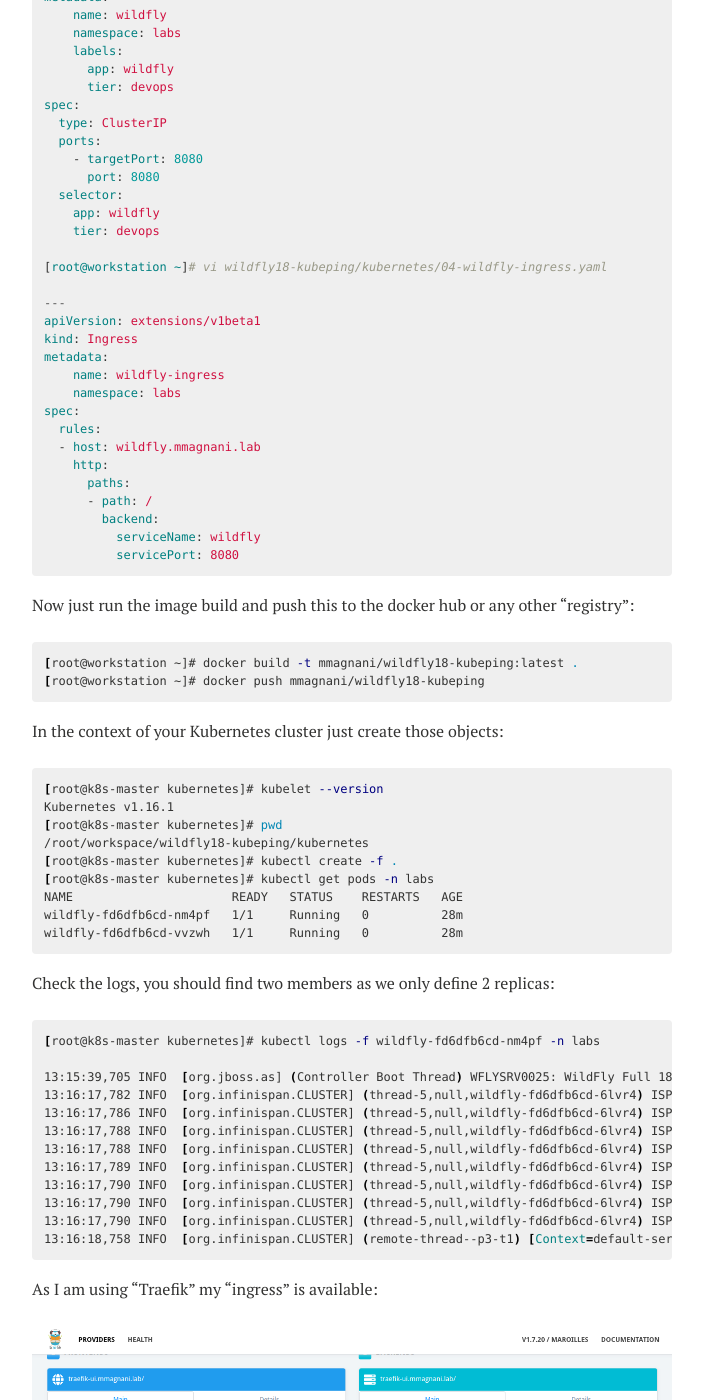
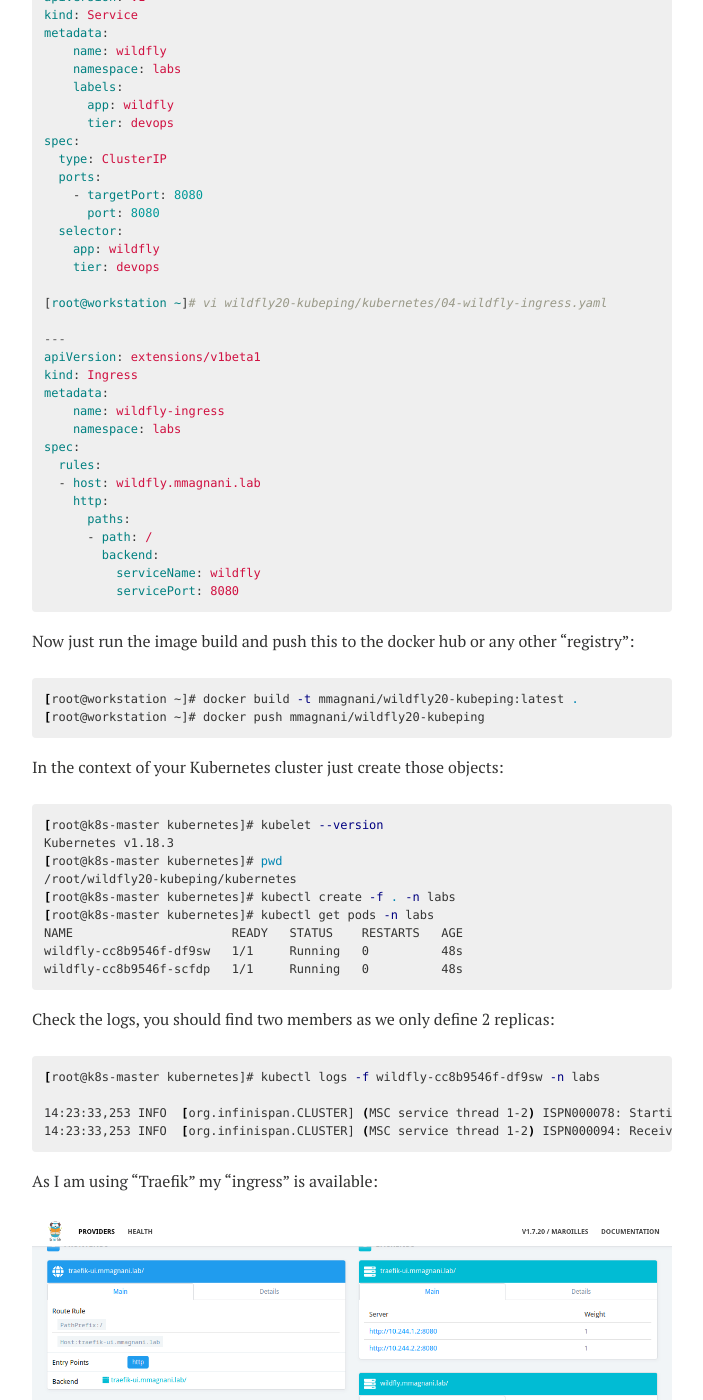
Before and after one commit to msmagnanijr/msmagnanijr.github.io, a Jekyll site: the page built from _posts/2020-01-04-k8s-ha-1.md, in a window 1280 px wide and 1400 px high, scrolled down 3316 px. Shown: the whole window, without its empty margins (288-991 px from the left). Built offline with Jekyll 4.4.1, drawn with Linux system fonts in a browser that asks for light colours; nearby versions of some CDN libraries; comment, search, counter and statistics services are not loaded; some of the changed text lies outside the part shown.

Commit message:
update wildfly kubernetes content

```diff
--- a/_posts/2020-01-04-k8s-ha-1.md
+++ b/_posts/2020-01-04-k8s-ha-1.md
@@ -16,17 +16,17 @@ I assume you already have a Kubernetes cluster so let's just focus on WildFly se
 The first step is to create a repository that will contain all our files:
 
 {% highlight bash %}
-[root@workstation ~]# mkdir wildfly18-kubeping
-[root@workstation ~]# mkdir -p wildfly18-kubeping/application
-[root@workstation ~]# mkdir -p wildfly18-kubeping/configuration
-[root@workstation ~]# mkdir -p wildfly18-kubeping/kubernetes
+[root@workstation ~]# mkdir wildfly20-kubeping
+[root@workstation ~]# mkdir -p wildfly20-kubeping/application
+[root@workstation ~]# mkdir -p wildfly20-kubeping/configuration
+[root@workstation ~]# mkdir -p wildfly20-kubeping/kubernetes
 {% endhighlight %}
 
 Then create Dockerfile with the necessary steps for image customization:
 
 {% highlight bash %}
-[root@workstation ~]# vi wildfly18-kubeping/Dockerfile
-FROM jboss/wildfly:18.0.1.Final
+[root@workstation ~]# vi wildfly20-kubeping/Dockerfile
+FROM jboss/wildfly:20.0.0.Final
 
 LABEL MAINTAINER Mauricio Magnani <msmagnanijr@gmail.com>
 
@@ -46,7 +46,7 @@ EXPOSE 8080 9990 7600 8888
 In the same directory, create the file "config-server.cli" which will contain the steps to configure kubeping correctly:
 
 {% highlight bash %}
-[root@workstation ~]# vi wildfly18-kubeping/configuration/config-server.cli
+[root@workstation ~]# vi wildfly20-kubeping/configuration/config-server.cli
 ###start the server in admin-only mode, using/modifying standalone-full-ha.xml
 embed-server --server-config=standalone-full-ha.xml --std-out=echo
 
@@ -72,13 +72,13 @@ stop-embedded-server
 Now put the "package of your application" to the directory "application"
 
 {% highlight bash %}
-[root@workstation ~]# cp cluster.war wildfly18-kubeping/application
+[root@workstation ~]# cp cluster.war wildfly20-kubeping/application
 {% endhighlight %}
 
-The next step is to create all Kubernetes objects so we can do the tests later(ps: I'm using the namespace "labs"):
+The next step is to create all Kubernetes objects so we can do the tests later. I'm using the namespace "labs":
 
 {% highlight yaml %}
-[root@workstation ~]# vi wildfly18-kubeping/kubernetes/01-wildfly-sa-role.yaml
+[root@workstation ~]# vi wildfly20-kubeping/kubernetes/01-wildfly-sa-role.yaml
 
 apiVersion: v1
 kind: ServiceAccount
@@ -109,7 +109,7 @@ subjects:
   name: jgroups-kubeping-service-account
   namespace: labs
 
-[root@workstation ~]# vi wildfly18-kubeping/kubernetes/02-wildfly-deployment.yaml
+[root@workstation ~]# vi wildfly20-kubeping/kubernetes/02-wildfly-deployment.yaml
 
 apiVersion: apps/v1
 kind: Deployment
@@ -134,7 +134,7 @@ spec:
       serviceAccountName: jgroups-kubeping-service-account
       containers:
         - name: kube-ping
-          image: mmagnani/wildfly18-kubeping:latest
+          image: mmagnani/wildfly20-kubeping:latest
           command: ["/opt/jboss/wildfly/bin/standalone.sh"]
           args: ["--server-config", "standalone-full-ha.xml", "-b", $(POD_IP), "-bmanagement", $(POD_IP) ,"-bprivate", $(POD_IP) ]
           resources:
@@ -161,8 +161,10 @@ spec:
                   fieldPath: metadata.namespace
             - name: KUBERNETES_LABELS
               value: app=wildfly
+            - name: JAVA_OPTS
+              value: -Djdk.tls.client.protocols=TLSv1.2
 
-[root@workstation ~]# vi wildfly18-kubeping/kubernetes/03-wildfly-service.yaml
+[root@workstation ~]# vi wildfly20-kubeping/kubernetes/03-wildfly-service.yaml
 
 apiVersion: v1
 kind: Service
@@ -181,7 +183,7 @@ spec:
     app: wildfly
     tier: devops
 
-[root@workstation ~]# vi wildfly18-kubeping/kubernetes/04-wildfly-ingress.yaml
+[root@workstation ~]# vi wildfly20-kubeping/kubernetes/04-wildfly-ingress.yaml
 
 ---
 apiVersion: extensions/v1beta1
@@ -204,39 +206,32 @@ spec:
 Now just run the image build and push this to the docker hub or any other "registry":
 
 {% highlight bash %}
-[root@workstation ~]# docker build -t mmagnani/wildfly18-kubeping:latest .
-[root@workstation ~]# docker push mmagnani/wildfly18-kubeping
+[root@workstation ~]# docker build -t mmagnani/wildfly20-kubeping:latest .
+[root@workstation ~]# docker push mmagnani/wildfly20-kubeping
 {% endhighlight %}
 
 In the context of your Kubernetes cluster just create those objects:
 
 {% highlight bash %}
 [root@k8s-master kubernetes]# kubelet --version
-Kubernetes v1.16.1
+Kubernetes v1.18.3
 [root@k8s-master kubernetes]# pwd
-/root/workspace/wildfly18-kubeping/kubernetes
-[root@k8s-master kubernetes]# kubectl create -f .
+/root/wildfly20-kubeping/kubernetes
+[root@k8s-master kubernetes]# kubectl create -f . -n labs
 [root@k8s-master kubernetes]# kubectl get pods -n labs
 NAME                      READY   STATUS    RESTARTS   AGE
-wildfly-fd6dfb6cd-nm4pf   1/1     Running   0          28m
-wildfly-fd6dfb6cd-vvzwh   1/1     Running   0          28m
+wildfly-cc8b9546f-df9sw   1/1     Running   0          48s
+wildfly-cc8b9546f-scfdp   1/1     Running   0          48s
 {% endhighlight %}
 
 Check the logs, you should find two members as we only define 2 replicas:
 
 {% highlight bash %}
-[root@k8s-master kubernetes]# kubectl logs -f wildfly-fd6dfb6cd-nm4pf -n labs
+[root@k8s-master kubernetes]# kubectl logs -f wildfly-cc8b9546f-df9sw -n labs
 
-13:15:39,705 INFO  [org.jboss.as] (Controller Boot Thread) WFLYSRV0025: WildFly Full 18.0.1.Final (WildFly Core 10.0.3.Final) started in 10972ms - Started 570 of 776 services (477 services are lazy, passive or on-demand)
-13:16:17,782 INFO  [org.infinispan.CLUSTER] (thread-5,null,wildfly-fd6dfb6cd-6lvr4) ISPN000094: Received new cluster view for channel kubernetes: [wildfly-fd6dfb6cd-6lvr4|1] (2) [wildfly-fd6dfb6cd-6lvr4, wildfly-fd6dfb6cd-zw6j2]
-13:16:17,786 INFO  [org.infinispan.CLUSTER] (thread-5,null,wildfly-fd6dfb6cd-6lvr4) ISPN100000: Node wildfly-fd6dfb6cd-zw6j2 joined the cluster
-13:16:17,788 INFO  [org.infinispan.CLUSTER] (thread-5,null,wildfly-fd6dfb6cd-6lvr4) ISPN000094: Received new cluster view for channel kubernetes: [wildfly-fd6dfb6cd-6lvr4|1] (2) [wildfly-fd6dfb6cd-6lvr4, wildfly-fd6dfb6cd-zw6j2]
-13:16:17,788 INFO  [org.infinispan.CLUSTER] (thread-5,null,wildfly-fd6dfb6cd-6lvr4) ISPN100000: Node wildfly-fd6dfb6cd-zw6j2 joined the cluster
-13:16:17,789 INFO  [org.infinispan.CLUSTER] (thread-5,null,wildfly-fd6dfb6cd-6lvr4) ISPN000094: Received new cluster view for channel kubernetes: [wildfly-fd6dfb6cd-6lvr4|1] (2) [wildfly-fd6dfb6cd-6lvr4, wildfly-fd6dfb6cd-zw6j2]
-13:16:17,790 INFO  [org.infinispan.CLUSTER] (thread-5,null,wildfly-fd6dfb6cd-6lvr4) ISPN100000: Node wildfly-fd6dfb6cd-zw6j2 joined the cluster
-13:16:17,790 INFO  [org.infinispan.CLUSTER] (thread-5,null,wildfly-fd6dfb6cd-6lvr4) ISPN000094: Received new cluster view for channel kubernetes: [wildfly-fd6dfb6cd-6lvr4|1] (2) [wildfly-fd6dfb6cd-6lvr4, wildfly-fd6dfb6cd-zw6j2]
-13:16:17,790 INFO  [org.infinispan.CLUSTER] (thread-5,null,wildfly-fd6dfb6cd-6lvr4) ISPN100000: Node wildfly-fd6dfb6cd-zw6j2 joined the cluster
-13:16:18,758 INFO  [org.infinispan.CLUSTER] (remote-thread--p3-t1) [Context=default-server] ISPN100002: Starting rebalance with members [wildfly-fd6dfb6cd-6lvr4, wildfly-fd6dfb6cd-zw6j2], phase READ_OLD_WRITE_ALL, topology id 2
+14:23:33,253 INFO  [org.infinispan.CLUSTER] (MSC service thread 1-2) ISPN000078: Starting JGroups channel kubernetes
+14:23:33,253 INFO  [org.infinispan.CLUSTER] (MSC service thread 1-2) ISPN000094: Received new cluster view for channel kubernetes: [wildfly-cc8b9546f-scfdp|1] (2) [wildfly-cc8b9546f-scfdp, wildfly-cc8b9546f-df9sw]
+
 {% endhighlight %}
 
 As I am using "Traefik" my "ingress" is available:
@@ -246,23 +241,3 @@ As I am using "Traefik" my "ingress" is available:
 In the application it is also possible to add object to the session:
 
 ![](/images/202001-kubeha-02.png)
-
-All files are available in the repository: https://github.com/msmagnanijr/wildfly18-kubeping.git
-
-## Issue on Kubernetes 1.17
-
-Unfortunately these settings will not work in Kubernetes 1.17 as there is a mismatch between TLS 1.3 Kubernetes/Golang and TLS 1.2 from Java/WildFly. In the logs you will see something like this:
-
-{% highlight bash %}
-12:39:26,943 WARN  [org.jgroups.protocols.kubernetes.KUBE_PING] (thread-10,kubernetes,wildfly-deployment-f8d595bb5-s6ljn) failed getting JSON response from Kubernetes Client[masterUrl=https://kubernetes.default.svc:443/api/v1, headers={Authorization=#MASKED:999#}, connectTimeout=5000, readTimeout=30000, operationAttempts=3, operationSleep=1000, streamProvider=org.jgroups.protocols.kubernetes.stream.InsecureStreamProvider@39127235] for cluster [kubernetes], namespace [labs], labels [app=wildfly]; encountered [java.lang.Exception: 3 attempt(s) with a 1000ms sleep to execute [OpenStream] failed. Last failure was [javax.net.ssl.SSLHandshakeException: extension (5) should not be presented in certificate_request]]
-{% endhighlight %}
-
-For more information please check:
-
-* https://bugs.openjdk.java.net/browse/JDK-8234949
-* https://github.com/golang/go/issues/35722
-
-
-If you have any questions or suggestions let me know.
-
-Best,
```
Also changed, not shown: images/202001-kubeha-02.png.
